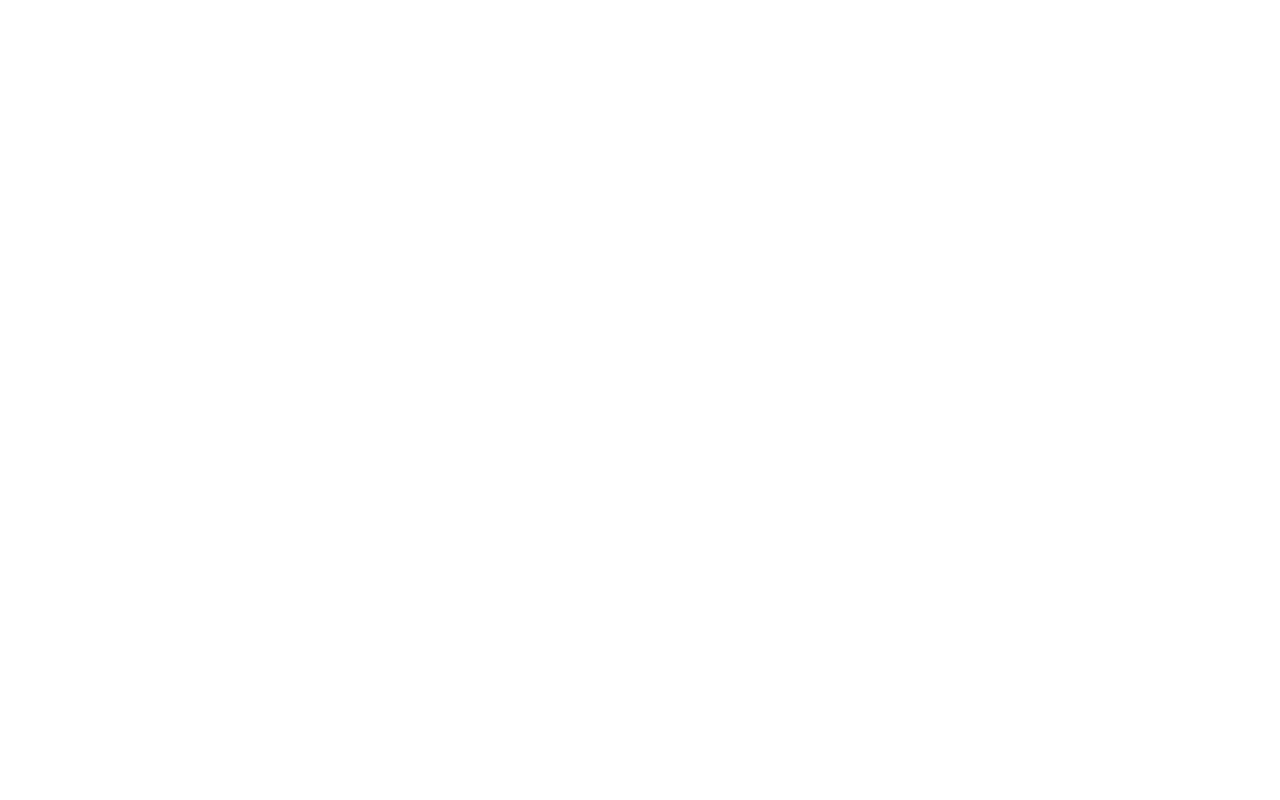
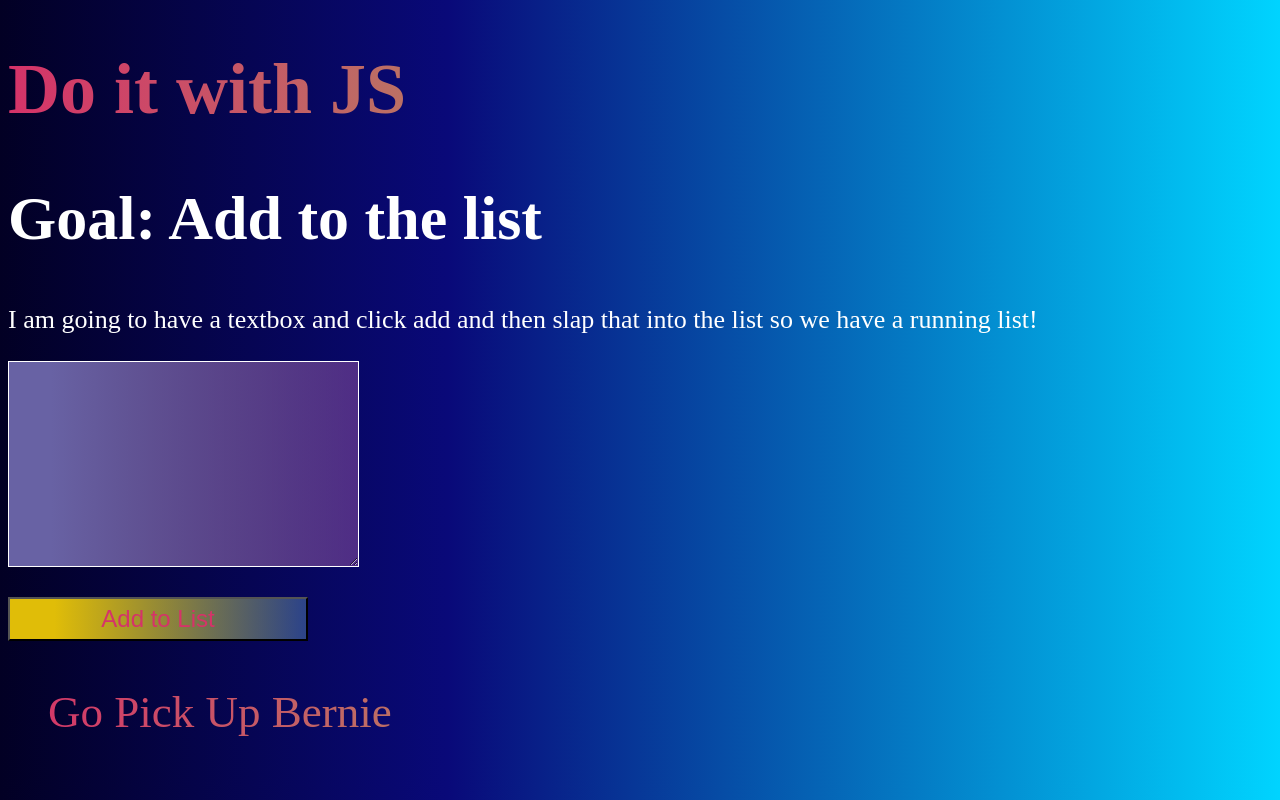
Before and after one commit to FOD17/Becoming-a-Web-Dev, a plain HTML site: page Week 05 - JS/Website with JS/index.html in a window 1280 px wide. Drawn offline with Linux system fonts and the light colour scheme.

Commit message:
added JS project

```diff
--- a/Week 05 - JS/Website with JS/index.html
+++ b/Week 05 - JS/Website with JS/index.html
@@ -4,7 +4,22 @@
     <meta charset="UTF-8" />
     <meta http-equiv="X-UA-Compatible" content="IE=edge" />
     <meta name="viewport" content="width=device-width, initial-scale=1.0" />
-    <title>Document</title>
+    <link rel="stylesheet" href="style.css" />
+    <title>Website with JS</title>
   </head>
-  <body></body>
+  <body>
+    <h1>Do it with JS</h1>
+    <h2>Goal: Add to the list</h2>
+    <p>
+      I am going to have a textbox and click add and then slap that into the
+      list so we have a running list!
+    </p>
+    <textarea id="text" cols="30" rows="10"> </textarea>
+    <button id="list-adder">Add to List</button>
+    <ul id="todo-list">
+      <li>Go Pick Up Bernie</li>
+    </ul>
+
+    <script src="./index.js"></script>
+  </body>
 </html>
--- /dev/null
+++ b/Week 05 - JS/Website with JS/index.js
@@ -0,0 +1,15 @@
+document.getElementById("list-adder").addEventListener("click", () => {
+  // Get Text
+  let textBoxContent = document.getElementById("text").value
+
+  // Create the element
+  let listElement = document.createElement("li")
+  let textNode = document.createTextNode(textBoxContent)
+  listElement.appendChild(textNode)
+
+  // Add it to the list
+  document.getElementById("todo-list").appendChild(listElement)
+
+  // Clear TextArea
+  document.getElementById("text").value = ""
+})
--- /dev/null
+++ b/Week 05 - JS/Website with JS/style.css
@@ -0,0 +1,61 @@
+body {
+  background: rgb(2, 0, 36);
+  background: linear-gradient(
+    90deg,
+    rgba(2, 0, 36, 1) 0%,
+    rgba(9, 9, 121, 1) 35%,
+    rgba(0, 212, 255, 1) 100%
+  );
+}
+
+h1 {
+  font-size: 72px;
+  background: linear-gradient(90deg, #d53369 0%, #ad9561 50%, #daae51 100%);
+  -webkit-background-clip: text;
+  -webkit-text-fill-color: transparent;
+}
+
+h2 {
+  font-size: 62px;
+  color: white;
+}
+
+p {
+  font-size: 26px;
+  color: white;
+}
+
+textarea {
+  font-size: 18px;
+  background: rgb(104, 98, 164);
+  background: linear-gradient(
+    90deg,
+    rgba(104, 98, 164, 1) 12%,
+    rgba(219, 121, 192, 0.33657212885154064) 99%
+  );
+  color: white;
+  border: 1px solid white;
+  display: block;
+  margin-bottom: 30px;
+}
+
+button {
+  width: 300px;
+  height: 44px;
+  font-size: 24px;
+  color: #d53369;
+  background: rgb(224, 189, 8);
+  background: linear-gradient(
+    90deg,
+    rgba(224, 189, 8, 1) 15%,
+    rgba(121, 190, 219, 0.33657212885154064) 99%
+  );
+}
+
+ul {
+  font-size: 45px;
+  list-style: none;
+  background: linear-gradient(90deg, #d53369 0%, #ad9561 50%, #daae51 100%);
+  -webkit-background-clip: text;
+  -webkit-text-fill-color: transparent;
+}
```
Also changed, not shown: Week 04 - DOM JS/Basic JavaScript/index.js (+29 -7 lines).
